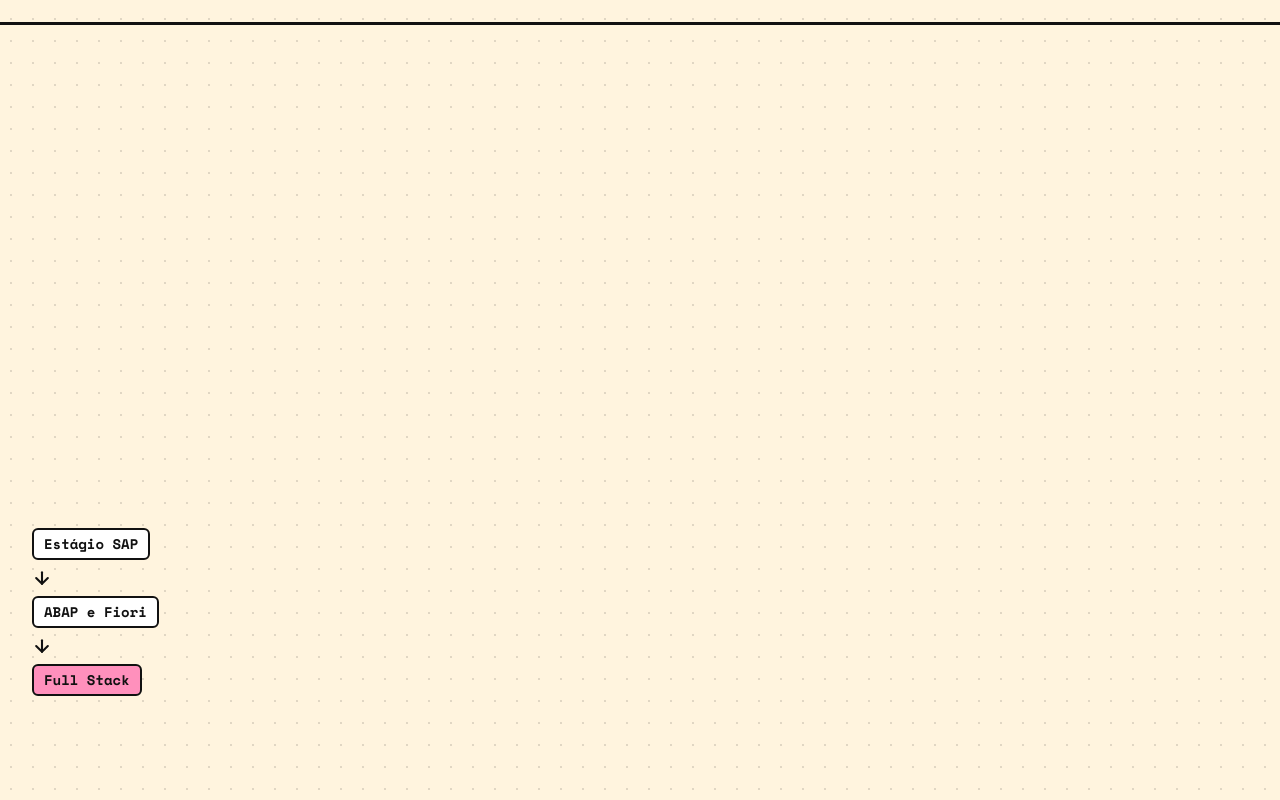
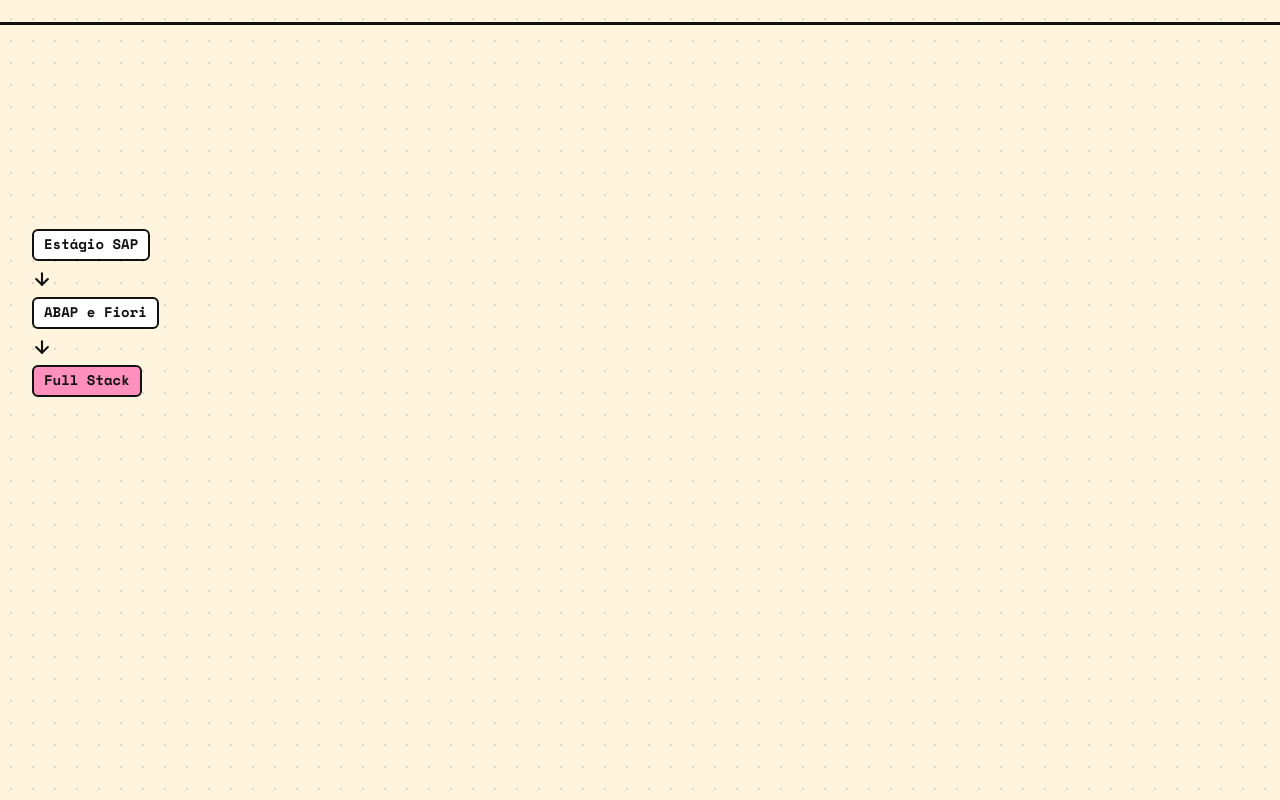
Before and after one commit to augustobernardo/personal-website, a Next.js app: page / in a window 1280 px wide. Shown: the part 3820-4620 px from the top of the page. Built offline with nearby package versions, Linux system fonts and the light colour scheme.

Commit message:
fix(ui): give the experience heading its own row
The display-size heading sat in a four-column track and the role
cards overlapped it at desktop widths. It now spans the full grid,
with the career arc and the cards side by side below it.

```diff
--- a/src/components/Experience.tsx
+++ b/src/components/Experience.tsx
@@ -11,7 +11,7 @@ export function Experience() {
         id="experiencia"
         title="Experiência"
         className="mx-auto w-full max-w-7xl px-[var(--margin)] py-16 lg:grid lg:grid-cols-12 lg:gap-6 lg:py-24"
-        titleClassName="in-word type-head lg:col-span-4"
+        titleClassName="in-word type-head lg:col-span-12"
       >
         <p className="mt-6 flex flex-wrap items-center gap-2 lg:col-span-4 lg:col-start-1 lg:row-start-2 lg:flex-col lg:items-start lg:self-start">
           <span className="sr-only">Trajetória: </span>
@@ -35,7 +35,7 @@ export function Experience() {
             </Fragment>
           ))}
         </p>
-        <ol className="in-seq mt-10 grid gap-6 lg:col-span-8 lg:col-start-5 lg:row-span-2 lg:row-start-1 lg:mt-0">
+        <ol className="in-seq mt-10 grid gap-6 lg:col-span-8 lg:col-start-5 lg:row-start-2 lg:mt-6">
           {experience.map((item, index) => (
             <li
               key={`${item.company}-${item.start}`}
```
